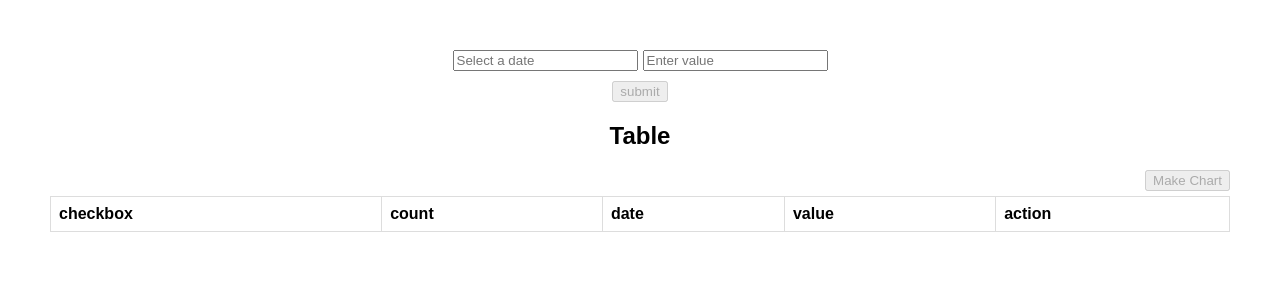
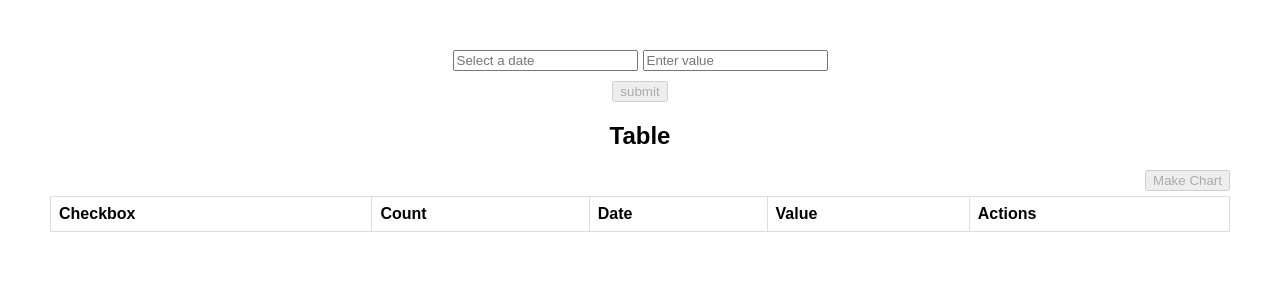
Before and after one commit to ranaawais0303/Employeemanagement, a React (Create React App) app: page / in a window 1280 px wide. Shown: the top 300 px of the page. Built offline with nearby package versions, Linux system fonts and the light colour scheme.

Commit message:
for previous release check box enable then functionalities works

```diff
--- a/src/App.js
+++ b/src/App.js
@@ -1,13 +1,25 @@
-import React from "react";
+import React, { useState } from "react";
 import "./App.css";
 import Table from "./components/Table";
 import CalendarForm from "./components/CalendarForm";
+import { addRow } from "./reduxStore/calendarSlice";
+import { useDispatch } from "react-redux";
 
 function App() {
+  const [index, setIndex] = useState();
+
+  const dispatch = useDispatch();
+
+  const handleAddRow = (event) => {
+    event.preventDefault();
+    dispatch(addRow(index && { index }));
+    setIndex(null);
+  };
+
   return (
     <div className="App">
-      <CalendarForm />
-      <Table />
+      <CalendarForm handleAddRow={handleAddRow} />
+      <Table handleAddRow={handleAddRow} setIndex={setIndex} />
     </div>
   );
 }
--- a/src/components/CalendarForm.js
+++ b/src/components/CalendarForm.js
@@ -1,12 +1,10 @@
 import React, { useState, useRef, useEffect } from "react";
 import { useDispatch, useSelector } from "react-redux";
 import Calendar from "./Calendar";
-import { addRow, addValue, selectDate } from "../reduxStore/calendarSlice";
+import { addValue, selectDate } from "../reduxStore/calendarSlice";
 
-const CalendarForm = () => {
+const CalendarForm = ({ handleAddRow }) => {
   const [showPopup, setShowPopup] = useState(false);
-  //   const [selectedDate, setSelectedDate] = useState("");
-  //   const [value, setValue] = useState("");
   const { value, selectedDate } = useSelector((store) => store.calendar);
 
   const inputRef = useRef(null);
@@ -19,7 +17,6 @@ const CalendarForm = () => {
 
   const handleDateSelect = (date) => {
     dispatch(selectDate(date));
-    // setSelectedDate(date);
     setShowPopup(false);
   };
 
@@ -32,14 +29,6 @@ const CalendarForm = () => {
     ) {
       setShowPopup(false);
     }
-  };
-
-  const handleAddRow = (event) => {
-    event.preventDefault();
-    // dispatch(addRow({ date: selectedDate, value: value }));
-    dispatch(addRow());
-    // setSelectedDate("");
-    // setValue("");
   };
 
   useEffect(() => {
@@ -64,10 +53,7 @@ const CalendarForm = () => {
         {showPopup && (
           <div className="popup">
             <div className="popup-content">
-              <Calendar
-                // selectedDate={selectedDate}
-                onDateSelect={handleDateSelect}
-              />
+              <Calendar onDateSelect={handleDateSelect} />
             </div>
           </div>
         )}
@@ -77,7 +63,6 @@ const CalendarForm = () => {
         type="text"
         placeholder="Enter value"
         onChange={(e) => {
-          //   setValue(e.target.value);
           dispatch(addValue(e.target.value));
         }}
         value={value}
--- a/src/components/Row.js
+++ b/src/components/Row.js
@@ -4,7 +4,15 @@ import { selectRow } from "../reduxStore/calendarSlice";
 import { FaRegTrashCan, FaPencil } from "react-icons/fa6";
 import Checkbox from "./Checkbox";
 
-const Row = ({ data, count, index, onDelete, onChange, isChecked }) => {
+const Row = ({
+  data,
+  count,
+  index,
+  isChecked,
+  onDelete,
+  onChange,
+  handleUpdate,
+}) => {
   const dispatch = useDispatch();
 
   const handleClick = () => {
@@ -32,7 +40,11 @@ const Row = ({ data, count, index, onDelete, onChange, isChecked }) => {
         <button disabled={!isChecked} onClick={() => onDelete(index)}>
           <FaRegTrashCan color={isChecked ? "red" : "black"} />
         </button>
-        <button style={{ marginLeft: "5px" }}>
+        <button
+          disabled={!isChecked}
+          style={{ marginLeft: "5px" }}
+          onClick={() => handleUpdate(index)}
+        >
           <FaPencil color={isChecked ? "blue" : "black"} />
         </button>
       </td>
--- a/src/components/Table.js
+++ b/src/components/Table.js
@@ -1,9 +1,12 @@
 import React, { useMemo, useState } from "react";
 import { useSelector, useDispatch } from "react-redux";
 import {
+  addValue,
   chartData,
   clearSelectedRow,
   deleteRow,
+  selectDate,
+  clearCheck,
 } from "../reduxStore/calendarSlice";
 import Row from "./Row";
 import ChartComp from "./Chart";
@@ -38,7 +41,7 @@ const groupByDateAndSumValue = (rows) => {
   return groupedData;
 };
 
-const Table = () => {
+const Table = ({ setIndex }) => {
   const [showChart, setShowChart] = useState(false);
   const [checkedItems, setCheckedItems] = useState({});
 
@@ -64,6 +67,17 @@ const Table = () => {
     setCheckedItems((checkedItems[index] = !checkedItems[index]));
   };
 
+  const handleUpdate = (index) => {
+    const rowDataForEdit = rows[index];
+    setIndex(index);
+    dispatch(clearCheck(index));
+
+    //clear checkbox from given index
+    setCheckedItems((checkedItems[index] = !checkedItems[index]));
+    dispatch(selectDate(rowDataForEdit.date));
+    dispatch(addValue(rowDataForEdit.value));
+  };
+
   //render rows according to the data
   const tableRows = rows.map((item, index) => (
     <Row
@@ -72,8 +86,9 @@ const Table = () => {
       count={index + 1}
       index={index}
       isChecked={!!checkedItems[index]}
-      onDelete={handleDelete}
+      onDelete={() => handleDelete(index)}
       onChange={handleCheckboxChange}
+      handleUpdate={handleUpdate}
     />
   ));
 
@@ -95,11 +110,11 @@ const Table = () => {
       <table style={styles.table}>
         <thead>
           <tr>
-            <th style={styles.th}>checkbox</th>
-            <th style={styles.th}>count</th>
-            <th style={styles.th}>date</th>
-            <th style={styles.th}>value</th>
-            <th style={styles.th}>action</th>
+            <th style={styles.th}>Checkbox</th>
+            <th style={styles.th}>Count</th>
+            <th style={styles.th}>Date</th>
+            <th style={styles.th}>Value</th>
+            <th style={styles.th}>Actions</th>
           </tr>
         </thead>
         <tbody>{tableRows}</tbody>
--- a/src/reduxStore/calendarSlice.js
+++ b/src/reduxStore/calendarSlice.js
@@ -19,11 +19,33 @@ const calendarSlice = createSlice({
       state.value = action.payload;
     },
 
+    clearCheck: (state, action) => {
+      state.selectedRows = state.selectedRows.filter(
+        (selectedIndex) => selectedIndex !== action.payload
+      );
+    },
+
     addRow: (state, action) => {
-      // state.rows.push(action.payload);
-      state.rows.push({ date: state.selectedDate, value: state.value });
-      state.selectedDate = "";
-      state.value = "";
+      if (action.payload || action.payload === 0) {
+        const index =
+          typeof action?.payload === "number"
+            ? action?.payload
+            : action?.payload.index;
+
+        state.rows = state.rows.map((row, i) => {
+          if (i === index) {
+            return { date: state.selectedDate, value: state.value };
+          } else {
+            return row;
+          }
+        });
+        state.selectedDate = "";
+        state.value = "";
+      } else {
+        state.rows.push({ date: state.selectedDate, value: state.value });
+        state.selectedDate = "";
+        state.value = "";
+      }
     },
 
     selectRow: (state, action) => {
@@ -55,6 +77,7 @@ const calendarSlice = createSlice({
     },
   },
 });
+
 export const {
   addRow,
   selectRow,
@@ -63,5 +86,6 @@ export const {
   clearSelectedRow,
   selectDate,
   addValue,
+  clearCheck,
 } = calendarSlice.actions;
 export default calendarSlice.reducer;
```
